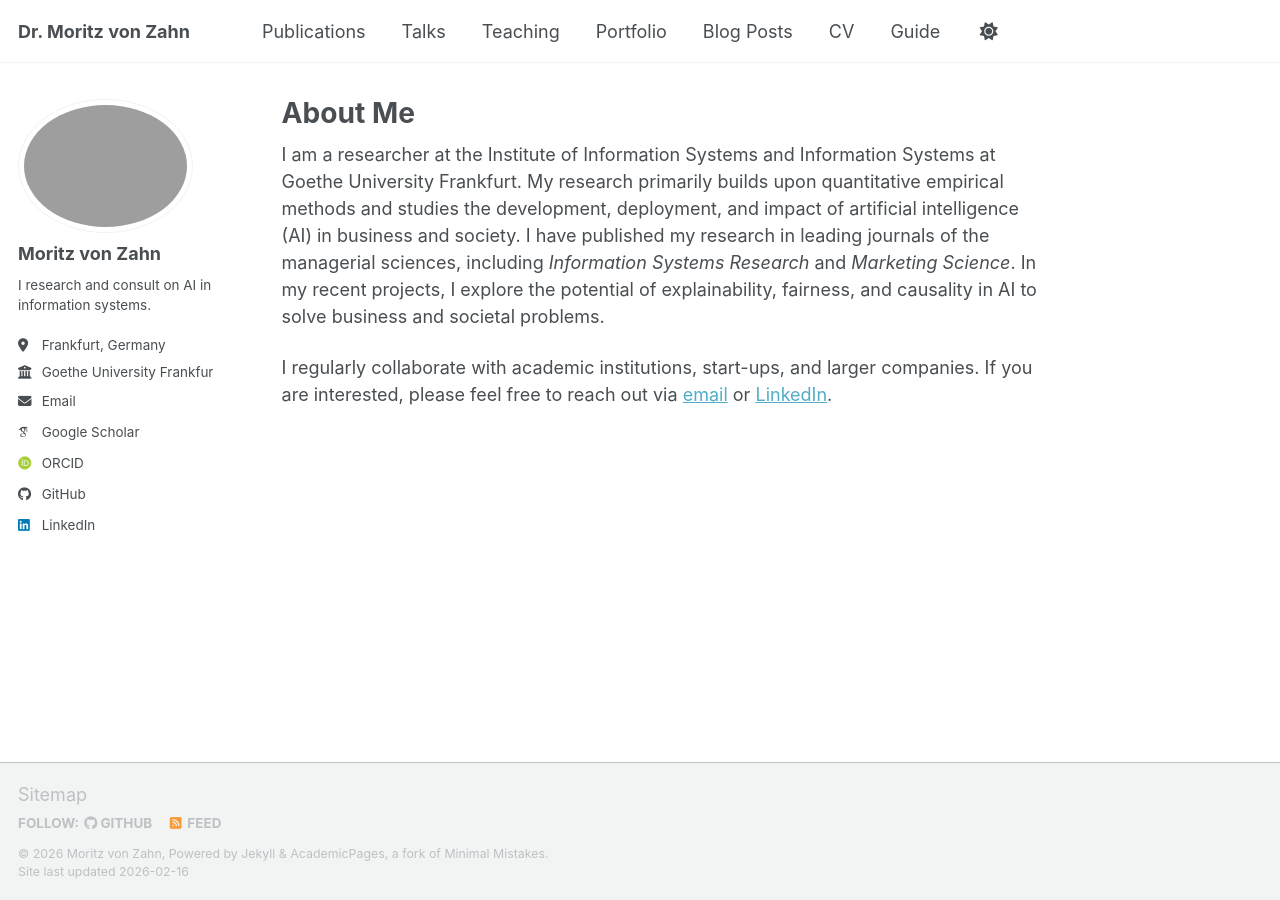
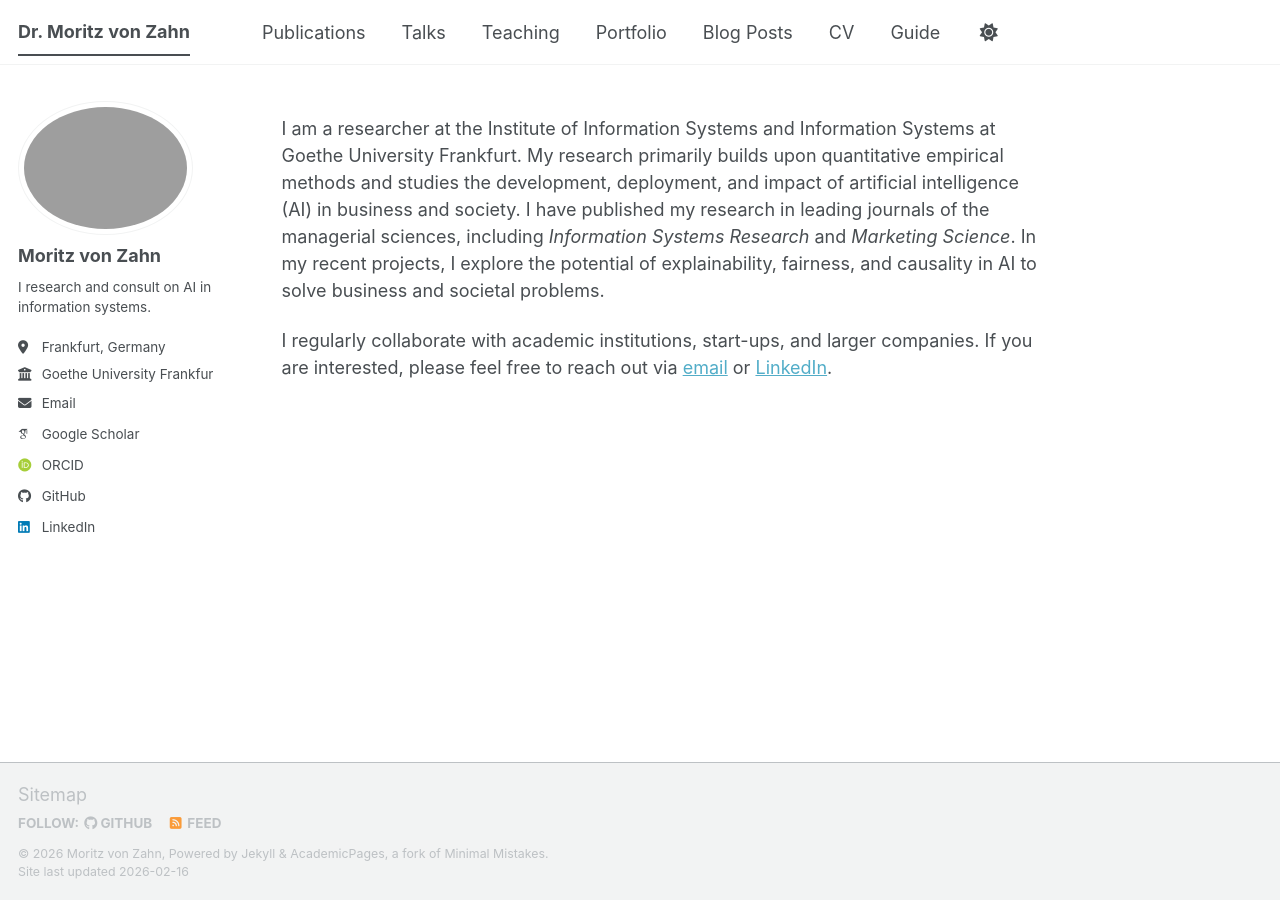
Before and after one commit to moritzvz/moritzvz.github.io, a Jekyll site: the page built from _pages/about.md, in a window 1280 px wide. Built offline with Jekyll 4.4.1, drawn with Linux system fonts in a browser that asks for light colours; some web fonts are replaced; a script bundle is joined from its source files by our own code; library files that are not in the unit come from our copies.

Commit message:
Update about.md

```diff
--- a/_pages/about.md
+++ b/_pages/about.md
@@ -1,8 +1,12 @@
 ---
-layout: single
-title: "About Me"
-permalink: /about/
+permalink: /
+title: ""
+author_profile: true
+redirect_from:
+  - /about/
+  - /about.html
 ---
+
 I am a researcher at the Institute of Information Systems and Information Systems at Goethe University Frankfurt. My research primarily builds upon quantitative empirical methods and studies the development, deployment, and impact of artificial intelligence (AI) in business and society. I have published my research in leading journals of the managerial sciences, including *Information Systems Research* and *Marketing Science*. In my recent projects, I explore the potential of explainability, fairness, and causality in AI to solve business and societal problems.
 
 I regularly collaborate with academic institutions, start-ups, and larger companies. If you are interested, please feel free to reach out via [email](mailto:vonzahn@its.uni-frankfurt.de) or <a href="https://www.linkedin.com/in/moritz-von-zahn" target="_blank">LinkedIn</a>.
```
